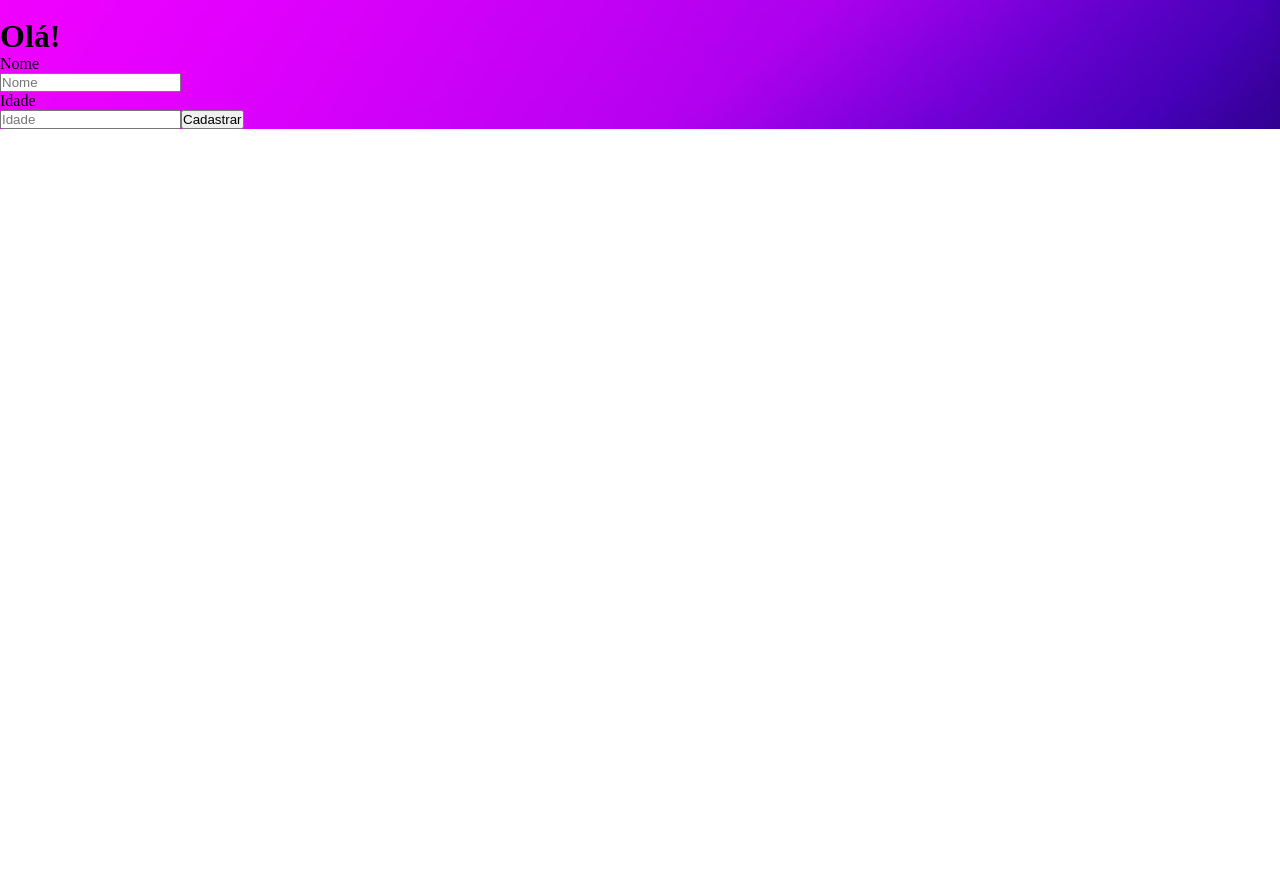
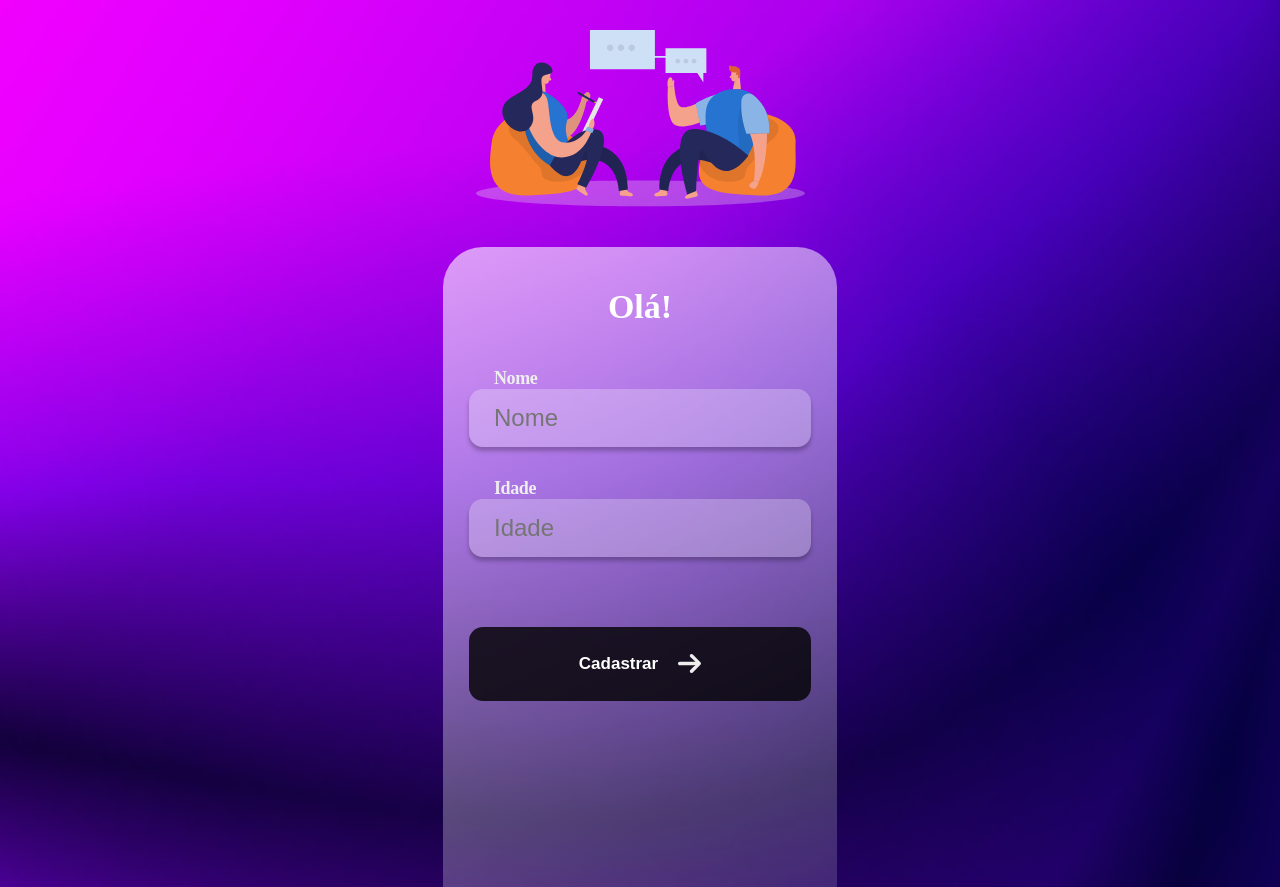
Before and after one commit to Michaelhenri/first-project-react, a React (Create React App) app: page / in a window 1280 px wide. Before the commit the page ends 800 px from the top, so only its background shows below. Built offline with nearby package versions, Linux system fonts and the light colour scheme.

Commit message:
estilizando a aplicação

```diff
--- a/src/App.js
+++ b/src/App.js
@@ -1,4 +1,7 @@
 import React from 'react'
+
+import People from './assets/people.svg'
+import Arrow from './assets/arrow.svg'
 
 import { Container, Image, ContainerItens, H1, InputLabel, Input, Button } from './styles'
 
@@ -6,7 +9,7 @@ const App = () => {
 
   return (
     <Container>
-      <Image />
+      <Image alt='logo-image' src={People}/>
       <ContainerItens>
         <H1>Olá!</H1>
 
@@ -16,7 +19,7 @@ const App = () => {
         <InputLabel>Idade</InputLabel>
         <Input placeholder='Idade' />
 
-        <Button>Cadastrar</Button>
+        <Button>Cadastrar <img alt='img-seta' src={Arrow}/></Button>
 
       </ContainerItens>
     </Container>
--- a/src/styles.js
+++ b/src/styles.js
@@ -4,28 +4,98 @@ import Backgound from './assets/background1.svg'
 export const Container = styled.div`
     background: url("${Backgound}");
     background-size: cover;
+
+    display: flex;
+    flex-direction: column;
+    align-items: center;
+    gap: 40px;
+
 `
 
 export const Image = styled.img`
-
+    margin-top: 30px;
 `
 
 export const ContainerItens = styled.div`
+    background: linear-gradient(
+        157.44deg,
+        rgba(255, 255, 255, 0.6) 0.84%,
+        rgba(255, 255, 255, 0.6) 0.85%,
+        rgba(255, 255, 255, 0.15) 100%
+    );
+    border-radius: 40px 40px 0px 0px;
+
+    padding: 40px 26px;
+
+    display: flex;
+    flex-direction: column;
+
+    height: 80vh;
 
 `
 
 export const H1 = styled.h1`
+    color: #ffffff;
+    font-size: 34px;
+    font-weight: 700;
+    line-height: 39.84px;
+    text-align: center;
+    margin-bottom: 40px;
 
 `
 
 export const InputLabel = styled.p`
+    color: #eeeeee;
+    font-size: 18px;
+    font-weight: 700;
+    line-height: 22px;
+    letter-spacing: -0.41px;
+    text-align: left;
+
+    margin-left: 25px;
 
 `
 
 export const Input = styled.input`
+    width: 342px;
+    height: 58px;
+    padding-left: 25px;
+    margin-bottom: 30px;
+    border-radius: 14px 14px 14px 14px;
+    border: none;
+    outline: none;
+
+    background: rgba(255, 255, 255, 0.25);
+
+    box-shadow: 0px 4px 4px 0px #00000040;
+
+    font-size: 24px;
+    font-weight: 400;
+    line-height: 28px;
+    color: #ffffff;
 
 `
 
 export const Button = styled.button`
+    width: 342px;
+    height: 74px;
+    border-radius: 14px 14px 14px 14px;
+    border: none;
+
+    background: rgba(0, 0, 0, 0.8);
+
+    margin-top: 40px;
+
+    font-size: 17px;
+    font-weight: 700;
+    line-height: 28px;
+    color: #ffffff;
+
+    cursor: pointer;
+
+    display: flex;
+    align-items: center;
+    justify-content: center;
+    gap: 20px;
 
 `
```
